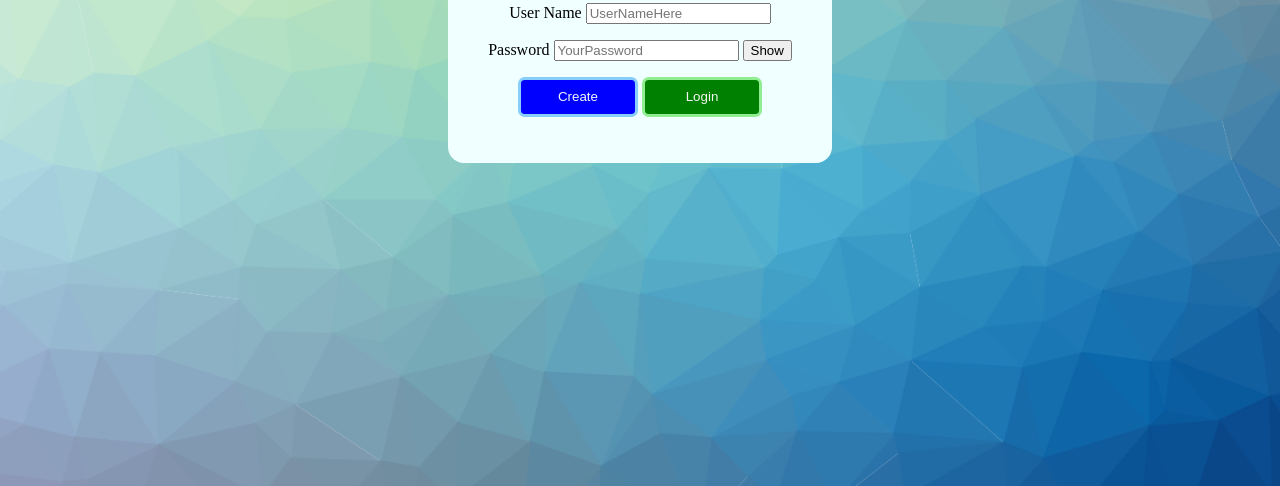
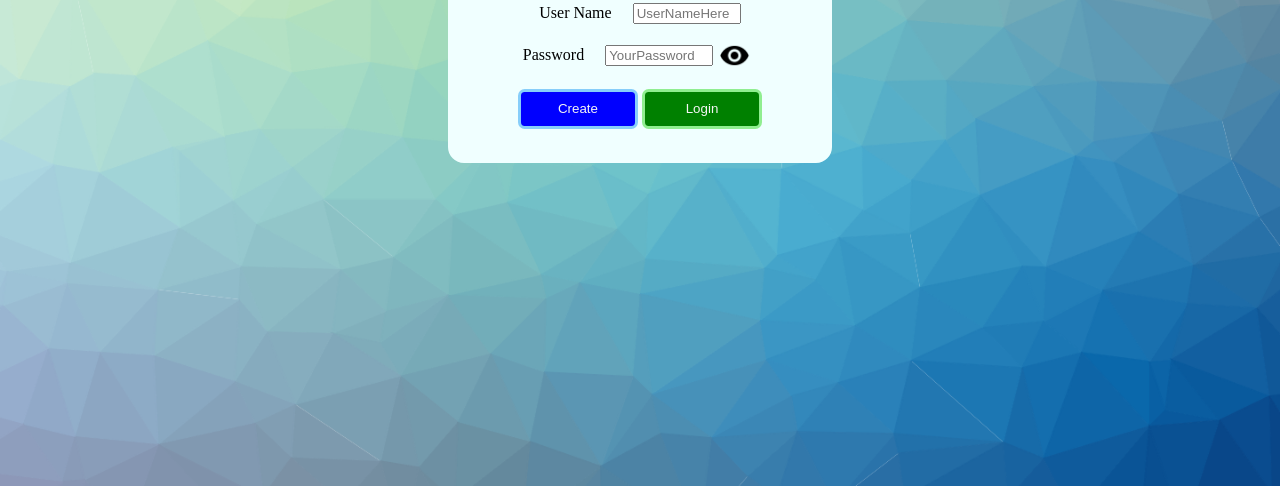
Before and after one commit to dMacGit/landingpage, a plain HTML site: page index.html in a window 1280 px wide. Shown: the part 314-800 px from the top of the page. Drawn offline with Linux system fonts and the light colour scheme.

Commit message:
Added password visibility toggle button function and image

```diff
--- a/index.html
+++ b/index.html
@@ -18,13 +18,13 @@
                             <div id="user-Name-Div" class="user-Name field-element">
                                 <label for="name">User Name</label>
                                 <input type="text" id="user-Name-Input" name="name" required
-       minlength="6" maxlength="32" size="20" placeholder="UserNameHere">
+       minlength="6" maxlength="32" size="1" placeholder="UserNameHere">
                             </div>
                             <div id="user-Password-Div" class="user-Password field-element">
                                 <label for="password">Password</label>
                                 <input type="password" id="user-Password-Input" name="password" required
-       minlength="12" maxlength="32" size="20" placeholder="YourPassword">
-                                <button id="show-button" class="show-button" type="submit">Show</button>
+       minlength="12" maxlength="32" size="1" placeholder="YourPassword">
+                                <button id="show-button" class="show-button" type="submit">
                             </div>
                             <button id="create-button" class="create-button" type="submit">Create</button>
                             <button id="login-button" class="login-button" type="submit">Login</button>
--- a/scripts/login.js
+++ b/scripts/login.js
@@ -2,7 +2,9 @@ create_Login_Listener = function () {
     var login_Button = document.getElementById("login-button");
     var create_Button = document.getElementById("create-button");
     var show_Button = document.getElementById("show-button");
-
+    var passwordVisible = false;
+    const visible_image = "/static/img/edited_visible.png";
+    const non_visible_image = "/static/img/visibility-off.png";
     login_Button.addEventListener("click", function (e) {
         if (e.target.id == "login-button")
         {
@@ -14,7 +16,14 @@ create_Login_Listener = function () {
             {
                 console.log("Username Passed Validation");
                 console.log("Password Passed Validation");
-                checkUser(uname,upass);
+                if (!checkUser(uname,upass)){
+                    console.log("Username NOT found in DB!");
+                }
+                else
+                {
+                    //Continue to login to site/page
+                    console.log("USER NOW LOGGED IN as",uname);
+                }
             }
             else {
                 console.log("Username & Password Failed Validation");
@@ -37,7 +46,13 @@ create_Login_Listener = function () {
             {
                 console.log("Selected New Username, Passed Validation");
                 console.log("Secected New Password, Passed Validation");
-                createNewUser(uname,upass);
+                if (!checkUser(uname,upass)) {
+                    createNewUser(uname,upass);
+                }
+                else {
+                    console.log("Username already Created");
+                }
+
             }
             else {
                 console.log("Selected New Username & Password Failed Validation");
@@ -49,6 +64,15 @@ create_Login_Listener = function () {
         if (e.target.id == "show-button")
         {
             let pass_input = document.querySelector("#user-Password-Input");
+            let pass_button = document.querySelector("#show-button");
+            if (passwordVisible) {
+                pass_button.style.backgroundImage = "url('"+visible_image+"')";
+                passwordVisible = false;
+            }
+            else {
+                pass_button.style.backgroundImage = "url('"+non_visible_image+"')";
+                passwordVisible = true;
+            }
             if (pass_input.type == "password") {
                 pass_input.type = "text";
             }
@@ -63,7 +87,11 @@ create_Login_Listener = function () {
 
     });
 
+
+
 };
+
+
 
 name_validation = function (name) {
     let unvalidated = name.toString();
--- a/scripts/userdb.js
+++ b/scripts/userdb.js
@@ -25,6 +25,7 @@ createNewUser = function (userName, userPass) {
 checkUser = function (name, password) {
     const checkName = name;
     const checkPass = password;
+    let success = false;
     var transaction = db.transaction(["users"], "readwrite");
     transaction.oncomplete = function (event) {
         console.log("CheckUser() [Transaction] Success!");
@@ -44,13 +45,19 @@ checkUser = function (name, password) {
             if (dbName == checkName)
             {
                 if (dbPass == checkPass) {
-                    console.log("User Found and Login Matches!");
+                    console.log("User Found & Login Matches!");
+                    success = true;
                 }
+            }
+            else {
+                console.log("User NOT Found in DB");
+                success = false;
             }
 
         }
 
         console.log("CheckUser() [Request] Success!");
+        return success;
     };
 
 };
--- a/static/css/style.css
+++ b/static/css/style.css
@@ -32,8 +32,41 @@ section header h2{
     text-align: center;
 }
 
+label[for=name] {
+    padding-right: 5%;
+}
+label[for=password] {
+    padding-right: 5%;
+}
+
+#user-Name-Input {
+    width: auto;
+    min-width: 100px;
+    max-width: 200px;
+}
+
+#user-Password-Input {
+    width: auto;
+    min-width: 100px;
+    max-width: 200px;
+}
+
+#show-button {
+    width: 40px;
+    height: 35px;
+    margin-top: -2px;
+    vertical-align: middle;
+    background-image: url('/static/img/edited_visible.png');
+    background-size: contain;
+    background-color: transparent;
+    border-color: transparent;
+    background-repeat: no-repeat;
+}
+
 .field-element {
     margin-bottom: 1em;
+    padding-left: 5%;
+    padding-right: 5%;
 }
 
 .login-button {
```
Also changed, not shown: static/img/edited_visible.png (added), static/img/visibility-off.png (added).
